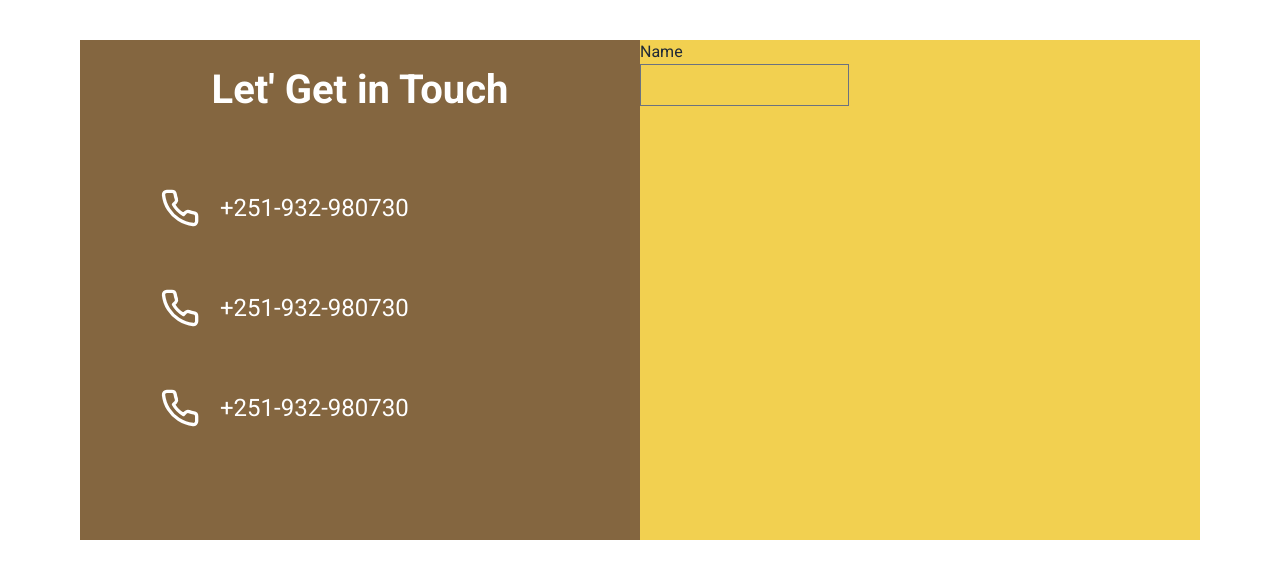
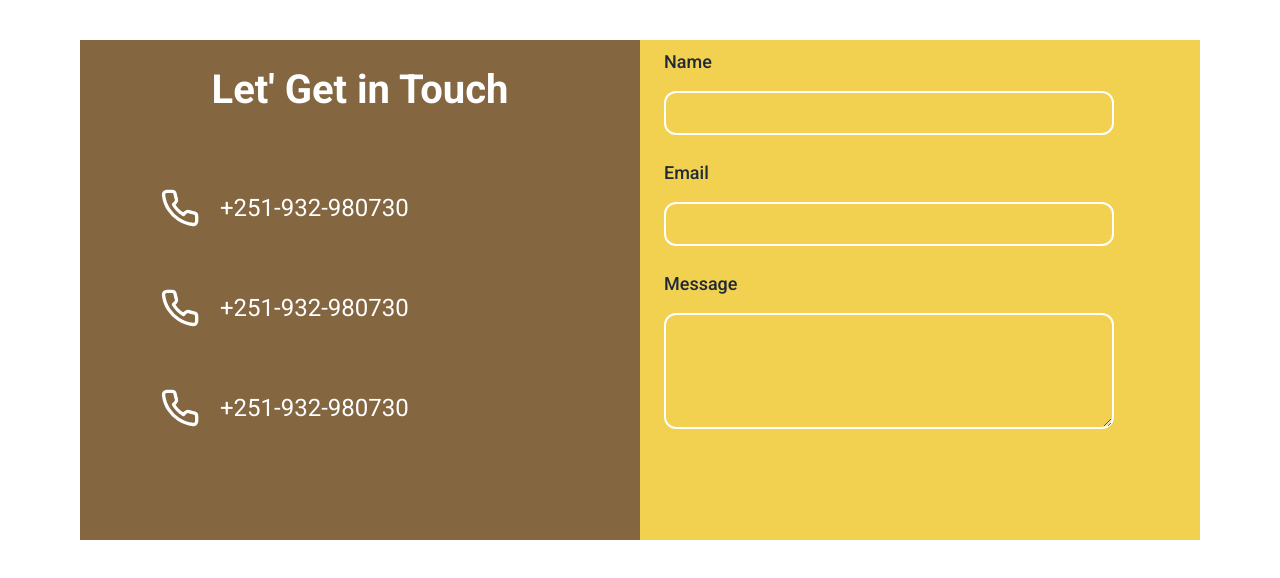
Before and after one commit to haileamlakwalelige/field, a Next.js app: page /contact in a window 1280 px wide. Shown: the top 578 px of the page. Built offline with nearby package versions, Linux system fonts and the light colour scheme.

Commit message:
update the form

```diff
--- a/app/components/contact/ContactUs.js
+++ b/app/components/contact/ContactUs.js
@@ -24,12 +24,20 @@ const ContactUs = () => {
         <p>+251-932-980730</p>
         </div>
       </div>
-      <div className='bg-[#F2D050] lg:min-h-[500px] '>
+      <div className='bg-[#F2D050] lg:min-h-[500px] px-2 sm:px-6 py-2'>
       <div>
-        <form>
-          <div>
-            <p>Name</p>
-            <input type='text' className='bg-[#F2D050]'/>
+        <form className='flex flex-col gap-6'>
+          <div className='flex flex-col gap-4'>
+            <p className='text-[16px] md:text-[18px] font-medium'>Name</p>
+            <input type='text' className='bg-[#F2D050] min-w-[300px] max-w-[450px] text-white rounded-xl border-white border-2'/>
+          </div>
+          <div className='flex flex-col gap-4'>
+            <p className='text-[16px] md:text-[18px] font-medium'>Email</p>
+            <input type='text' className='bg-[#F2D050] min-w-[300px] max-w-[450px] text-white rounded-xl border-white border-2'/>
+          </div>
+          <div className='flex flex-col gap-4'>
+            <p className='text-[16px] md:text-[18px] font-medium'>Message</p>
+            <textarea cols={30} rows={4} type='text' className='bg-[#F2D050] min-w-[300px] max-w-[450px] text-white rounded-xl border-white border-2'/>
           </div>
         </form>
       </div>
```
